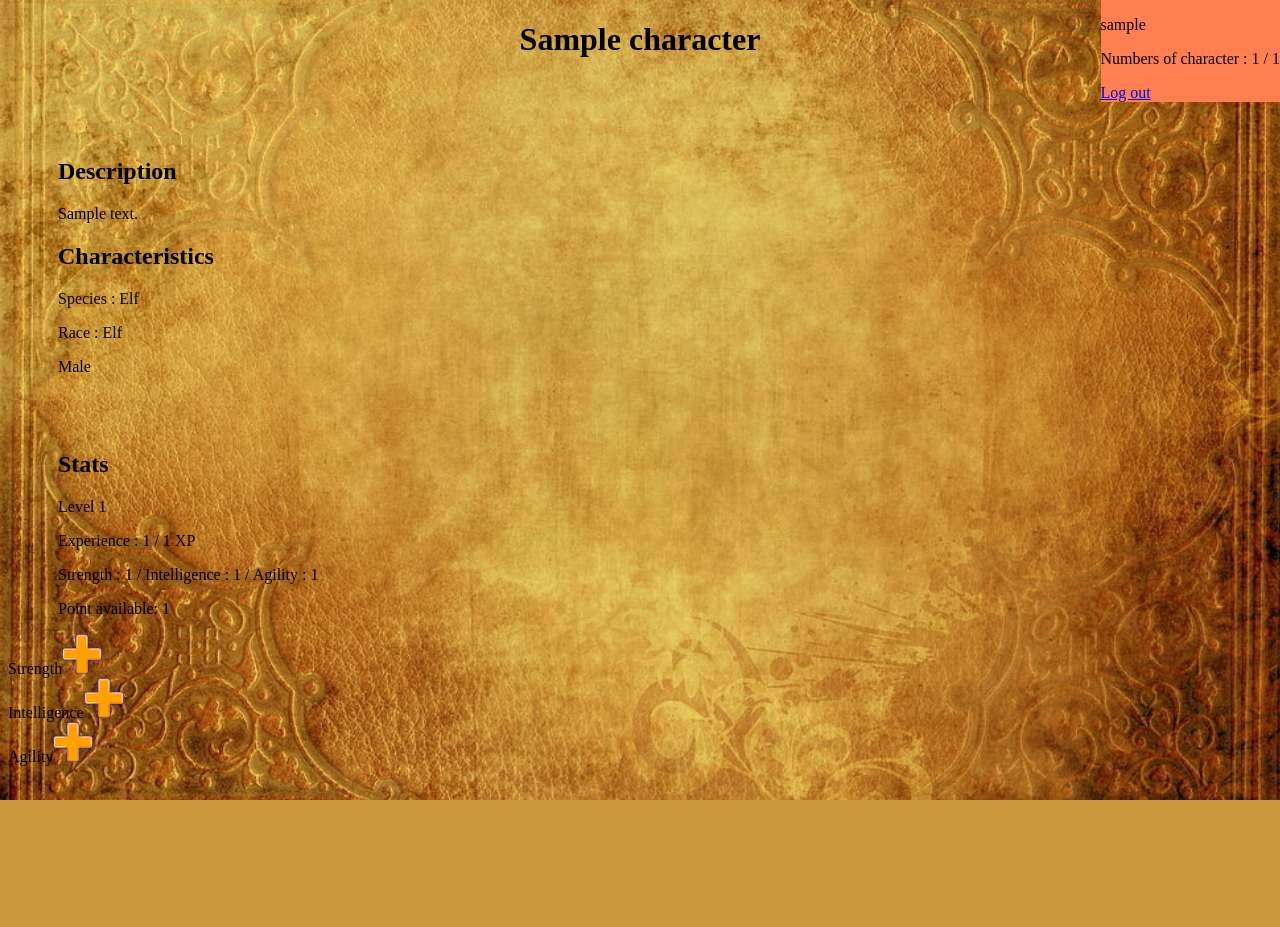
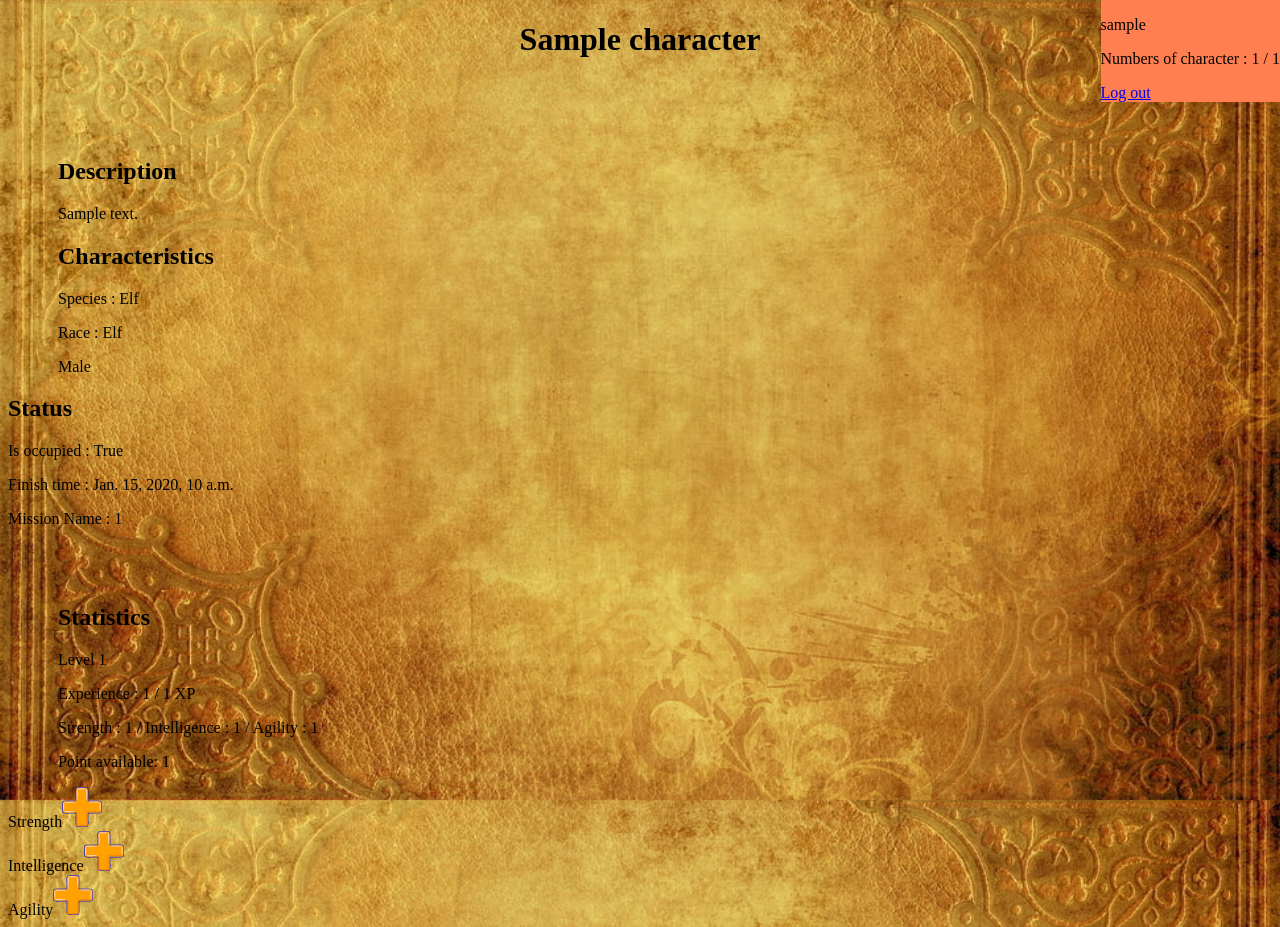
Before and after one commit to MysteriousBaboon/Rhinotopia, a Django app: page /character/1/ in a window 1280 px wide. Before the commit the page ends 800 px from the top, so only its background shows below. Run offline with Django 3.2, Linux system fonts and the light colour scheme; a user stored in the database is signed in; tables that the repository leaves empty hold one stand-in row (values such as "Sample post").

Commit message:
Timed missions, Classification of difficulty changed, random missions suggested

```diff
--- a/rpg/function.py
+++ b/rpg/function.py
@@ -1,19 +1,6 @@
 import random
-from django.contrib.auth import login
-
-
-
-def calculating_sucess(mission, character):
-    result = (character.strength * mission.strength_Ratio) +\
-             (character.intelligence * mission.intelligence_Ratio) +\
-             (character.agility * mission.agility_Ratio)
-
-    if random.randint(0, mission.success_Goal) <= result:
-        levelup(character, mission.xp)
-        character.save()
-        return True
-    else:
-        return False
+from datetime import datetime, timezone
+from .models import Mission, Character
 
 
 def evolve():
@@ -35,5 +22,65 @@ def log_check(request):
     log_status = request.user.is_authenticated
     return log_status
 
+
 def mission_selection(request):
-    request.user.profile.missions_access
+    mission_list = []
+    if request.user.profile.missions_access:
+        pass
+
+    else:  # Choose which missions
+        all_characters = Character.objects.filter(owner_id=request.user.id)
+
+        for character in all_characters:
+            mission_difficulty = character.level * random.random()
+            if mission_difficulty < 1:
+                rank = 'F'
+            elif mission_difficulty < 2:
+                rank = 'E'
+            elif mission_difficulty < 4:
+                rank = 'D'
+            elif mission_difficulty < 7:
+                rank = 'C'
+            elif mission_difficulty < 10:
+                rank = 'B'
+            elif mission_difficulty < 15:
+                rank = 'A'
+            elif mission_difficulty < 18:
+                rank = 'S'
+            elif mission_difficulty < 20:
+                rank = 'SSS'
+
+            rand_mission = random.choice(Mission.objects.filter(difficulty=rank, isActive=False))# TODO add filter to don't have double
+            mission_list.append(rand_mission)
+        return mission_list
+
+
+def sendmission(character, mission):
+    character.isOccupied = True
+    character.mission_id = mission.id
+    #mission.isActive = True
+    mission.save()
+    character.finishTime = datetime.now(timezone.utc) + mission.duration
+    character.save()
+
+
+def resultmission(character):
+    mission = Mission.objects.get(id=character.mission_id)
+    isSuccess = calculating_sucess(mission, character)
+    character.isOccupied = False
+    character.mission_id = 0
+    character.save()
+    return isSuccess
+
+
+def calculating_sucess(mission, character):
+    result = (character.strength * mission.strength_Ratio) +\
+             (character.intelligence * mission.intelligence_Ratio) +\
+             (character.agility * mission.agility_Ratio)
+
+    if random.randint(0, mission.success_Goal) <= result:
+        levelup(character, mission.xp)
+        character.save()
+        return True
+    else:
+        return False
--- a/rpg/models.py
+++ b/rpg/models.py
@@ -1,3 +1,5 @@
+from datetime import datetime, timezone
+
 from django.db import models
 from django.contrib.auth.models import User
 from django.db.models.signals import post_save
@@ -30,8 +32,10 @@ class Character(models.Model):
     name = models.CharField(max_length=40)
     description = models.TextField()
 
-    # Is available for mission
+    # Mission Related Stuff
     isOccupied = models.BooleanField(default=False)
+    finishTime = models.DateTimeField(default=datetime.now(timezone.utc), auto_now=False, auto_now_add=False)
+    mission_id = models.IntegerField(default=0)
 
     # Experience and Level related
     experience = models.IntegerField(default=0)
@@ -44,10 +48,6 @@ class Character(models.Model):
     strength = models.IntegerField(default=0)
     intelligence = models.IntegerField(default=0)
     agility = models.IntegerField(default=0)
-
-    strength_final = models.IntegerField(default=1)
-    intelligence_final = models.IntegerField(default=1)
-    agility_final = models.IntegerField(default=1)
 
     # Species available
     class Species(models.TextChoices):
@@ -80,8 +80,9 @@ class Character(models.Model):
 class Mission(models.Model):
     name = models.CharField(max_length=200)
     description = models.TextField()
+    difficulty = models.CharField(default='F', max_length=3)
 
-    isActive = models.BooleanField()
+    isActive = models.BooleanField(default=False)
     duration = models.DurationField()
 
     success_Goal = models.IntegerField(default=1)
--- a/rpg/templates/rpg/character_detail.html
+++ b/rpg/templates/rpg/character_detail.html
@@ -15,9 +15,18 @@
     <p> Race : {{character.race}}</p>
     <p>{{character.sex}}</p>
 </div>
+<div>
+    <h2>Status</h2>
+    <p>Is occupied : {{character.isOccupied}}</p>
+    {% if character.isOccupied %}
+    <p>Finish time : {{character.finishTime}}</p>
+    <p> Mission Name : {{character.mission_id}}</p>
+    {% endif %}
 
+ </p>
+</div>
 <div class="stat_character">
-    <h2> Stats</h2>
+    <h2> Statistics</h2>
     <p> Level {{character.level}}</p>
     <p> Experience : {{ character.experience}} / {{character.experience_needed}} XP</p>
     <p> Strength : {{character.strength}} / Intelligence : {{character.intelligence}} / Agility : {{character.agility}}</p>
--- a/rpg/templates/rpg/index.html
+++ b/rpg/templates/rpg/index.html
@@ -60,6 +60,10 @@
         {% else %}
         <p>No missions available.</p>
         {% endif %}
+        <h1>Mission complete </h1>
+        {% for char in characters_finish %}
+                <a href="{% url 'rpg:mission_success' char.id %}">{{ char.name }}</a>
+        {% endfor %}
 
         {% else %}
         <h1> Do a tuto to explaine how it works</h1>
--- a/rpg/templates/rpg/mission_detail.html
+++ b/rpg/templates/rpg/mission_detail.html
@@ -8,7 +8,7 @@
     <p>{{ mission.description }}
     <br>
     <p>Duration : {{ mission.duration }}</p>
-    <p>Difficulty : {{mission.success_Goal}}</p>
+    <p>Difficulty : {{mission.difficulty}}</p>
     <p>Experience Reward : {{mission.xp}}</p>
         <form method="post">
             {% csrf_token %}
--- a/rpg/urls.py
+++ b/rpg/urls.py
@@ -12,4 +12,5 @@ urlpatterns = [
     path('character/create/', views.character_creation, name='character_creation'),
     path('character/<int:character_id>/', views.character_detail, name='character_detail'),
     path('mission/<int:mission_id>/', views.mission_detail, name='mission_detail'),
+    path('mission/success/<int:character_id>/', views.mission_success, name='mission_success'),
 ]
--- a/rpg/views.py
+++ b/rpg/views.py
@@ -1,9 +1,10 @@
+from datetime import datetime, timezone
+
 from django.shortcuts import get_object_or_404, render, redirect
 
 from django.contrib.auth import logout, authenticate, login
 from django.contrib.auth.forms import UserCreationForm
 from django.contrib.auth.decorators import login_required
-
 
 from .forms import CharacterForm
 from .models import Mission, Character
@@ -12,16 +13,28 @@ from . import function
 from .function import log_check as log_status
 
 
-def index(request):  # Handling the Index, display every character associated with the profile or otherwise return a tuto
+def index(
+        request):  # Handling the Index, display every character associated with the profile or otherwise return a tuto
     log = log_status(request)
+    characters_finish = []
+    mission_list = None
     if log:
+        for character in Character.objects.filter(isOccupied=True, owner_id=request.user.id):
+            if character.finishTime < datetime.now(timezone.utc):
+                characters_finish.append(character)
 
-        all_missions = function.mission_selection()
+        if not request.user.profile.missions_access:  # TODO need to find a way to storethe missions in the profile so it doesn't load differents missions each time you go to index
+            mission_list = function.mission_selection(request)
+            request.user.profile.missions_access = mission_list
+        else:
+            pass
+
     all_characters = Character.objects.filter(owner_id=request.user.id)
     context = {
-        'all_missions': all_missions,
+        'all_missions': mission_list,
         'log_status': log,
         'all_characters': all_characters,
+        'characters_finish': characters_finish,
     }
     return render(request, 'rpg/index.html', context)
 
@@ -85,7 +98,8 @@ def character_creation(request):  # Use a form to create a character, add 1 to t
 
 
 @login_required(login_url='/')
-def character_detail(request, character_id):  # Check the character sheet ,if it has available skill point buttons will be displayed to upgrade stats
+def character_detail(request,
+                     character_id):  # Check the character sheet ,if it has available skill point buttons will be displayed to upgrade stats
     character = get_object_or_404(Character, id=character_id)
     if request.method == 'POST':
         if character.available_point > 0:
@@ -112,9 +126,8 @@ def character_detail(request, character_id):  # Check the character sheet ,if it
 @login_required(login_url='/')
 def mission_detail(request, mission_id):
     mission = get_object_or_404(Mission, id=mission_id)
-    characters = Character.objects.filter(owner_id=request.user.id)
+    characters = Character.objects.filter(owner_id=request.user.id, isOccupied=False)
 
-    # je call une array ici composé de différentes missions (en appelant une fonction je les choisis) et je les displays
     context = {
         'mission': mission,
         'characters': characters,
@@ -124,16 +137,23 @@ def mission_detail(request, mission_id):
     if request.method == 'POST':
         character_id = request.POST['characters']
         character = Character.objects.get(id=character_id)
-
-        character.isOccupied = True
-        character.save()
+        function.sendmission(character, mission)
 
         context = {
-            'success': function.calculating_sucess(mission, character),
-            'character': character,
             'log_status': log_status(request),
         }
 
-        return render(request, 'rpg/mission_finish.html', context)
+        return redirect('/')
 
     return render(request, 'rpg/mission_detail.html', context)
+
+
+@login_required(login_url='/')
+def mission_success(request, character_id):
+    character = get_object_or_404(Character, id=character_id)
+    success = function.resultmission(character)
+
+    context = {'log_status': log_status(request),
+               'success': success,
+               }
+    return render(request, 'rpg/mission_success.html', context)
```
Also changed, not shown: rpg/templates/rpg/mission_success.html (renamed from rpg/templates/rpg/mission_finish.html, +3 -7 lines), rpg/migrations/0030_mission_difficulty.py (added), rpg/migrations/0031_character_finishtime.py (added), rpg/migrations/0032_auto_20200520_2334.py (added), rpg/migrations/0033_remove_character_finishtime.py (added), rpg/migrations/0034_character_finishtime.py (added), rpg/migrations/0035_auto_20200520_2355.py (added), rpg/migrations/0036_auto_20200520_2358.py (added), rpg/migrations/0037_auto_20200521_0003.py (added), rpg/migrations/0038_auto_20200521_0020.py (added), rpg/migrations/0039_auto_20200521_0027.py (added), rpg/migrations/0040_auto_20200521_0027.py (added), 1 other file.
